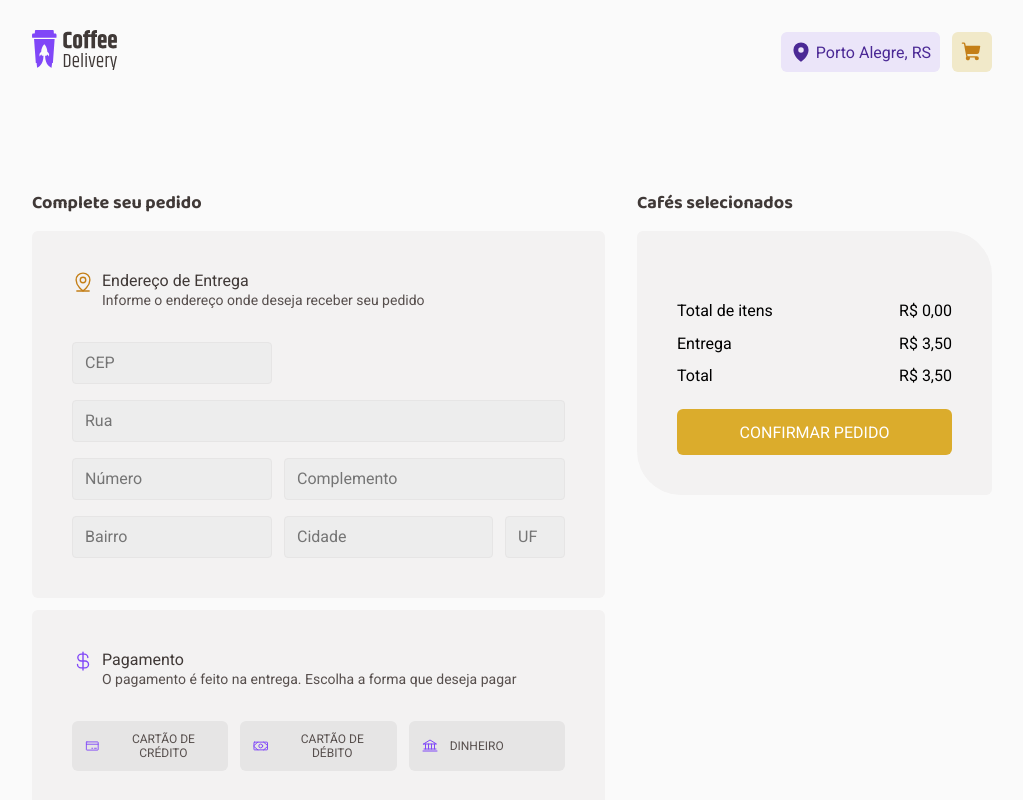
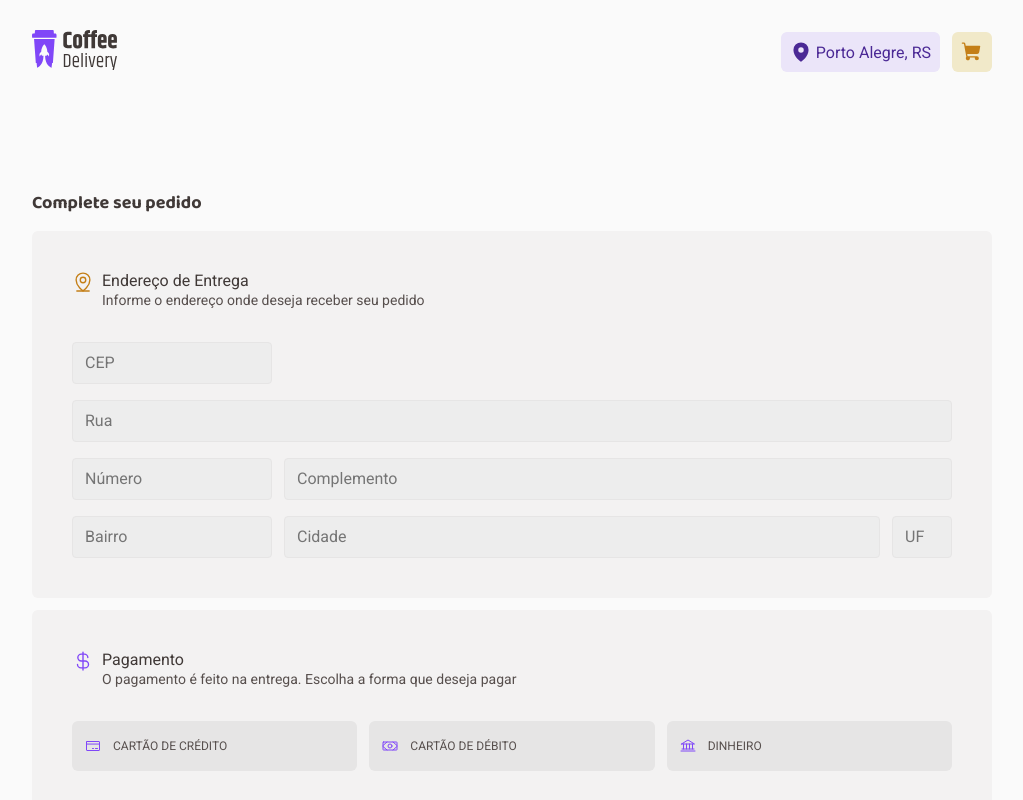
Before and after one commit to bBraian/coffee-delivery, a React (Vite) app: page /checkout in a window 1280 px wide. Shown: the top 800 px of the page, without its empty margins (128-1151 px from the left). Built offline with nearby package versions, Linux system fonts and the light colour scheme.

Commit message:
responsividade

```diff
--- a/src/components/Header/index.jsx
+++ b/src/components/Header/index.jsx
@@ -6,8 +6,7 @@ import { CartContext } from '../../context/CartContext';
 import { useContext } from 'react';
 
 export function Header() {
-    const { cart, setCart } = useContext(CartContext);
-    console.log(cart.length);
+    const { cart } = useContext(CartContext);
     return (
         <header>
                 <NavLink to='/'>
@@ -19,7 +18,7 @@ export function Header() {
                         <MapPin size={22} weight='fill' />
                         <span>Porto Alegre, RS</span>
                     </button>
-                    <NavLink className={styles.cartButton} to='/checkout'>
+                    <NavLink className={styles.cartButton} isActive={false} to='/checkout'>
                         {cart.length != 0 ? <div className={styles.counter}>{cart.length}</div> : ""}
                         <ShoppingCart size={22} weight='fill' />
                     </NavLink>
--- a/src/pages/Checkout/styles.module.css
+++ b/src/pages/Checkout/styles.module.css
@@ -1,3 +1,9 @@
+@media (max-width: 1386px) {
+    .container {
+        grid-template-columns: 1fr !important;
+    }
+}
+
 .container {
     width: 100%;
     padding: 0 10rem;
```
